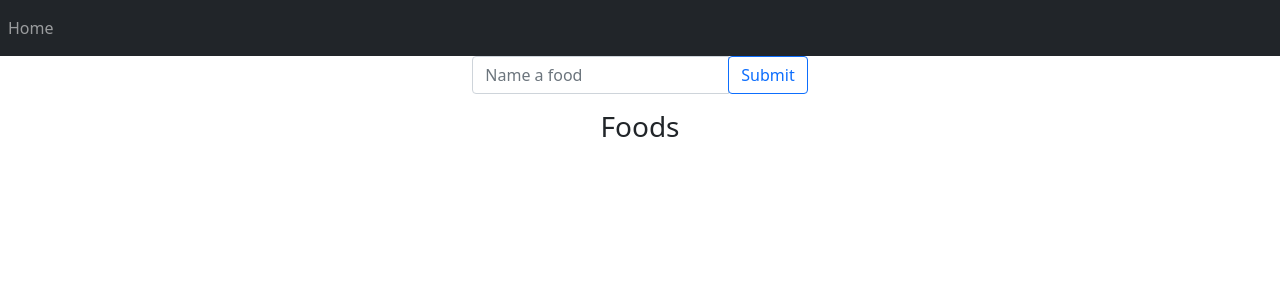
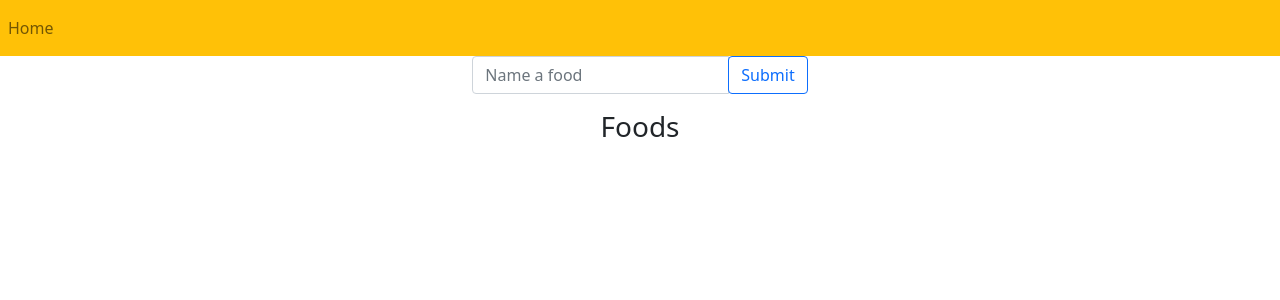
Before and after one commit to waqaspathan00/recipe-finder, a Flask app: page / in a window 1280 px wide. Shown: the top 300 px of the page. Run offline with Flask 2, Linux system fonts and the light colour scheme; some libraries are stand-ins or nearby versions.

Commit message:
turned primary colors of page to yellow

```diff
--- a/website/templates/base.html
+++ b/website/templates/base.html
@@ -8,7 +8,7 @@
           integrity="sha384-EVSTQN3/azprG1Anm3QDgpJLIm9Nao0Yz1ztcQTwFspd3yD65VohhpuuCOmLASjC" crossorigin="anonymous">
 </head>
 <body>
-<nav class="navbar navbar-expand-lg navbar-dark bg-dark">
+<nav class="navbar navbar-expand-lg navbar-light bg-warning">
     <button class="navbar-toggler" type="button" data-toggle="collape" data-target="#navbar">
         <span class="navbar-toggler-icon"></span>
     </button>
```
